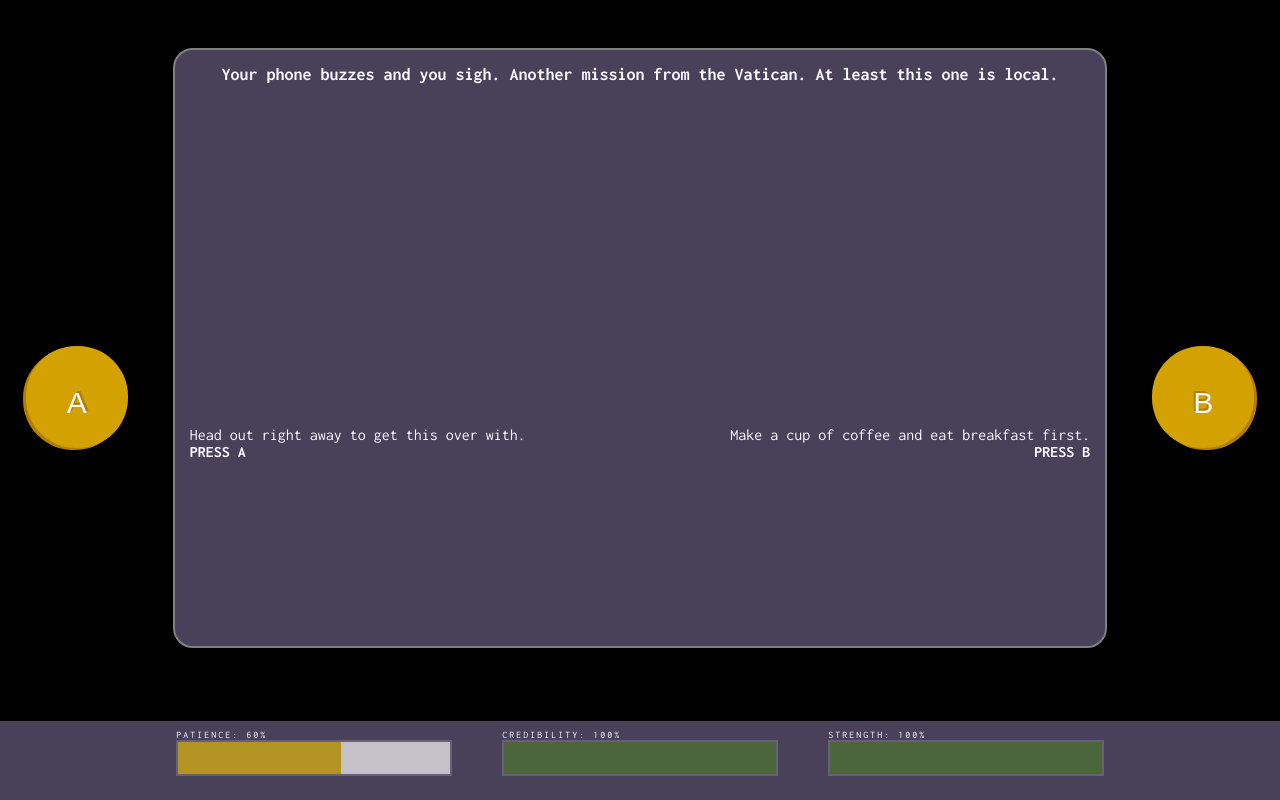
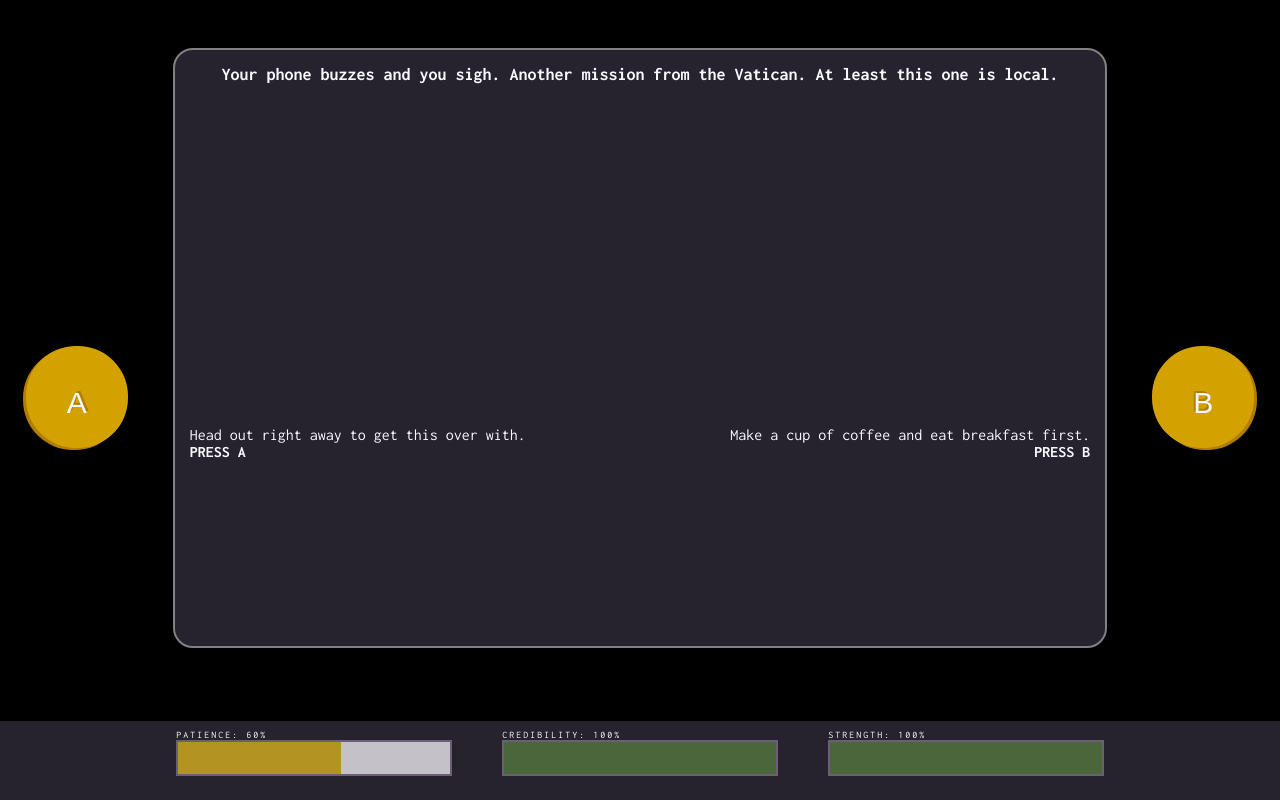
Before and after one commit to letakeane/chvrchpotato, a React (Create React App) app: page / in a window 1280 px wide. Built offline with nearby package versions, Linux system fonts and the light colour scheme.

Commit message:
Fix stats, remove mission numbers

```diff
--- a/src/components/App.js
+++ b/src/components/App.js
@@ -1,39 +1,94 @@
-import React, { useState } from "react";
+import React, { Component } from "react";
 import Window from "./Window";
 import Controls from "./Controls";
 import Stats from "./Stats";
-import missionData from "../data/missions";
+import stories from "../data/missions";
 import "../stylesheets/App.css";
 
-function App() {
-  const [currentMission, setCurrentMission] = useState(missionData[1]);
-  const [currentStory, setCurrentStory] = useState(currentMission[1]);
+export default class App extends Component {
+  constructor() {
+    super();
+    this.state = {
+      currentStory: stories[1],
+      patience: 60,
+      credibility: 100,
+      strength: 100,
+      storyLoaded: false
+    };
+  }
 
+  componentDidMount() {
+    this.setState(
+      {
+        patience: this.state.patience + this.state.currentStory.stats.patience,
+        crediblity:
+          this.state.credibility + this.state.currentStory.stats.credibility,
+        strength: this.state.strength + this.state.currentStory.stats.strength
+      },
+      this.setState({ storyLoaded: true })
+    );
+  }
+
+  pressA = () => {
+    this.setState(
+      {
+        currentStory: stories[this.state.currentStory.optionA.storyID]
+      },
+      () => {
+        this.setState({
+          patience:
+            this.state.patience + this.state.currentStory.stats.patience,
+          credibility:
+            this.state.credibility + this.state.currentStory.stats.credibility,
+          strength: this.state.strength + this.state.currentStory.stats.strength
+        });
+      }
+    );
+  };
+
+  pressB = () => {
+    this.setState(
+      {
+        currentStory: stories[this.state.currentStory.optionB.storyID]
+      },
+      () => {
+        this.setState({
+          patience:
+            this.state.patience + this.state.currentStory.stats.patience,
+          credibility:
+            this.state.credibility + this.state.currentStory.stats.credibility,
+          strength: this.state.strength + this.state.currentStory.stats.strength
+        });
+      }
+    );
+  };
+
+  render() {
     return (
       <div className="App">
         <header className="App-header"></header>
 
+        {this.state.storyLoaded && (
+          <>
             <main>
               <Window
-          action={currentStory.action}
-          optionA={currentStory.optionA.text}
-          optionB={currentStory.optionB.text}
+                action={this.state.currentStory.action}
+                optionA={this.state.currentStory.optionA.text}
+                optionB={this.state.currentStory.optionB.text}
               />
             </main>
 
             <footer>
-        <Controls
-          pressA={() => setCurrentStory(currentMission[currentStory.optionA.storyID])}
-          pressB={() => setCurrentStory(currentMission[currentStory.optionB.storyID])}
-        />
+              <Controls pressA={this.pressA} pressB={this.pressB} />
               <Stats
-          patience={currentStory.stats.patience}
-          credibility={currentStory.stats.credibility}
-          strength={currentStory.stats.strength}
+                patience={this.state.patience}
+                credibility={this.state.credibility}
+                strength={this.state.strength}
               />
             </footer>
+          </>
+        )}
       </div>
     );
   }
-
-export default App;
+}
--- a/src/components/Stats.js
+++ b/src/components/Stats.js
@@ -2,11 +2,13 @@ import React from "react";
 import "../stylesheets/Stats.css";
 
 const Stats = ({patience, credibility, strength}) => {
+
   const determineAmount = amount => {
     if (amount >= 61) return "full";
     if (amount >= 15 && amount <= 60) return "warning";
     if (amount <= 14) return "depleted";
   };
+
 
   return (
     <div className="Stats">
--- a/src/data/missions.js
+++ b/src/data/missions.js
@@ -1,26 +1,38 @@
 const missions = {
-  1: {
     1: {
-      stats: { patience: 60, credibility: 100, strength: 100 },
+      stats: { patience: 0, credibility: 0, strength: 0 },
       action:
         "Your phone buzzes and you sigh. Another mission from the Vatican. At least this one is local.",
       optionA: { text: "Head out right away to get this over with.", storyID: 2 },
       optionB: { text: "Make a cup of coffee and eat breakfast first.", storyID: 3 }
     },
     2: {
-      stats: { patience: 60, credibility: 100, strength: 100 },
+      stats: { patience: -5, credibility: 0, strength: 0 },
       action: "When you arrive, you find the afflicted family in chaos.",
       optionA: { text: "Some option", storyID: 4 },
       optionB: { text: "Another option", storyID: 5 }
     },
     3: {
-      stats: { patience: 65, credibility: 100, strength: 100 },
+      stats: { patience: 15, credibility: 0, strength: 0 },
       action:
-        "With a full stomach and caffeine on your side, you make your way to the afflicted family's home.\nWhen you arrive....",
+        "With a full stomach and caffeine on your side, you make your way to the afflicted family's home.\nWhen you arrive, you find the household in chaos.",
       optionA: { text: "SOME ACTION.", storyID: 6 },
       optionB: { text: "A DIFFERENT ACTION.", storyID: 7 }
-    }
-  }
+    },
+    4: {
+      stats: { patience: 5, credibility: 0, strength: 0 },
+      action:
+        "With a full stomach and caffeine on your side, you make your way to the afflicted family's home.\nWhen you arrive, you find the household in chaos.",
+      optionA: { text: "SOME ACTION.", storyID: 6 },
+      optionB: { text: "A DIFFERENT ACTION.", storyID: 7 }
+    },
+    5: {
+      stats: { patience: 5, credibility: 0, strength: 0 },
+      action:
+        "With a full stomach and caffeine on your side, you make your way to the afflicted family's home.\nWhen you arrive, you find the household in chaos.",
+      optionA: { text: "SOME ACTION.", storyID: 6 },
+      optionB: { text: "A DIFFERENT ACTION.", storyID: 7 }
+    },
 };
 
 export default missions;
--- a/src/stylesheets/Stats.css
+++ b/src/stylesheets/Stats.css
@@ -1,5 +1,5 @@
 .Stats {
-  background-color: #494059;
+  background-color: #26222e;
   box-sizing: border-box;
   display: grid;
   grid-template-columns: 1fr 1fr 1fr;
--- a/src/stylesheets/Window.css
+++ b/src/stylesheets/Window.css
@@ -1,5 +1,5 @@
 .Window {
-  background-color: #494059;
+  background-color: #26222e;
   border: 2px solid gray;
   border-radius: 20px;
   box-sizing: border-box;
@@ -9,6 +9,7 @@
   grid-template-areas: 'action action'
   'action action'
   'optionA optionB';
+  grid-gap: 2px;
   height: 75vh;
   margin: 6vh auto;
   padding: 15px;
```
Lines whose indentation alone changed are shown as unchanged.
